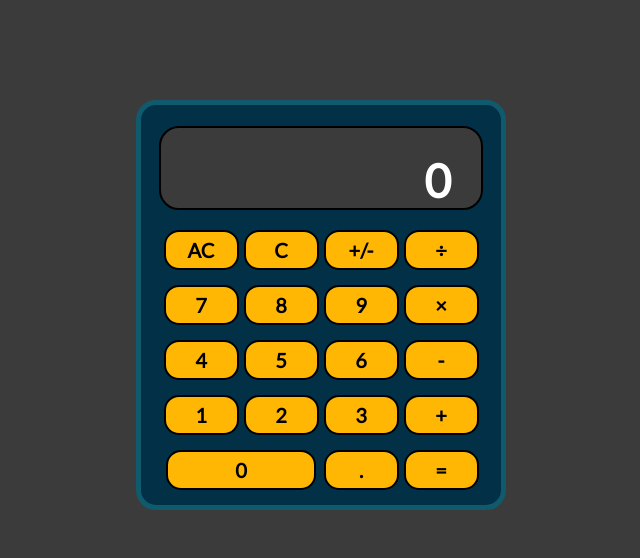
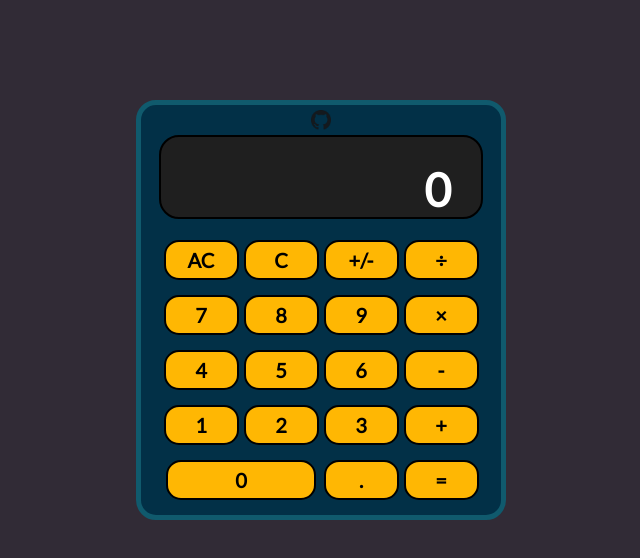
Before and after one commit to anthonydwan/calculator, a plain HTML site: page index.html in a window 1280 px wide. Shown: the whole page, without its empty margins (319-959 px from the left). Drawn offline with Linux system fonts and the light colour scheme; a web font is replaced by a local one.

Commit message:
finished!

```diff
--- a/index.html
+++ b/index.html
@@ -13,6 +13,7 @@
 </head>
 <body>
     <div id="calculatorObject">
+        <div id= "githubLink"><a href="https://github.com/anthonydwan"><img src="/images/github.png" selectable=false alt="github link"></a></div>
         <div id="display">
             <div id="displayCalculation"></div>
             <div id="displayNumbers">0</div>
--- a/style.css
+++ b/style.css
@@ -9,15 +9,18 @@
 
 html{
     width: 100%;
-    background-color:rgb(59, 59, 59);
+    height: 100%;
+    background-color: rgb(49, 43, 54);
+    /* background:
+    linear-gradient(to bottom, rgb(105, 105, 105), rgb(20, 20, 20) ); */
 }
 
 #calculatorObject{
     margin: 100px auto;
     display: grid;
     grid-template-columns: 360px;
-    grid-template-rows: 125px 275px;
-    height: 400px;
+    grid-template-rows: 30px 105px 275px;
+    height: 410px;
     width: 360px;
     border: 5px solid  #105a6d;
     background-color:  #023047 ;
@@ -27,14 +30,48 @@ html{
 #display{
     display: grid;
     grid-template-rows: 25px 55px;
-    background-color: rgb(59, 59, 59);
+    background-color: rgb(31, 31, 31);
     border-radius: 20px;
     height: 80px;
     width: 260px;
     text-align: right;
     padding: 0px 30px;
-    margin: auto;
+    margin: 0px 18px 20px 18px;
     border: 2px solid black;
+}
+
+#githublink, a, img{
+    height: 20px;
+}
+
+a{
+    display: block;
+    margin: 5px auto;
+    height: 20px;
+    width: 20px;
+    position: relative;
+    transition: all 1s ease-in-out;
+}
+
+img:hover{
+    animation: 2s github infinite;
+}
+
+@keyframes github{
+    0%{position: relative;left: 0px;}
+    30%{position: relative;
+        transform: rotateZ(30deg);
+        left: 3px;}
+    66%{position: relative;
+        transform: rotateZ(-30deg);
+        left: -3px;}
+    100%{position: relative;left: 0px;}
+}
+
+img:active{
+    height: 23px;
+    width: 23px;
+    transition: all 0.25s ease-in-out;
 }
 
 #displayNumbers{
@@ -98,11 +135,16 @@ button{
 }
 
 .resetIndicator:hover{
-
+    background-color: red;
+    box-shadow: 0 0 15px rgba(255, 0, 0, 0.644);
+    transition: all 0.15s ease-in-out;
+    animation-play-state: paused;
 }
 
 .resetIndicator:active{
-
+    background-color: #fbea00;
+    box-shadow: 0 0 7px #fbea004d;
+    transition: all 10ms ease-in-out;
 }
 
 @keyframes resetAC{
```
Also changed, not shown: font/Nexa-Trial-Heavy.woff (deleted), font/Nexa-Trial-Heavy.woff2 (deleted), images/github.png (added).
